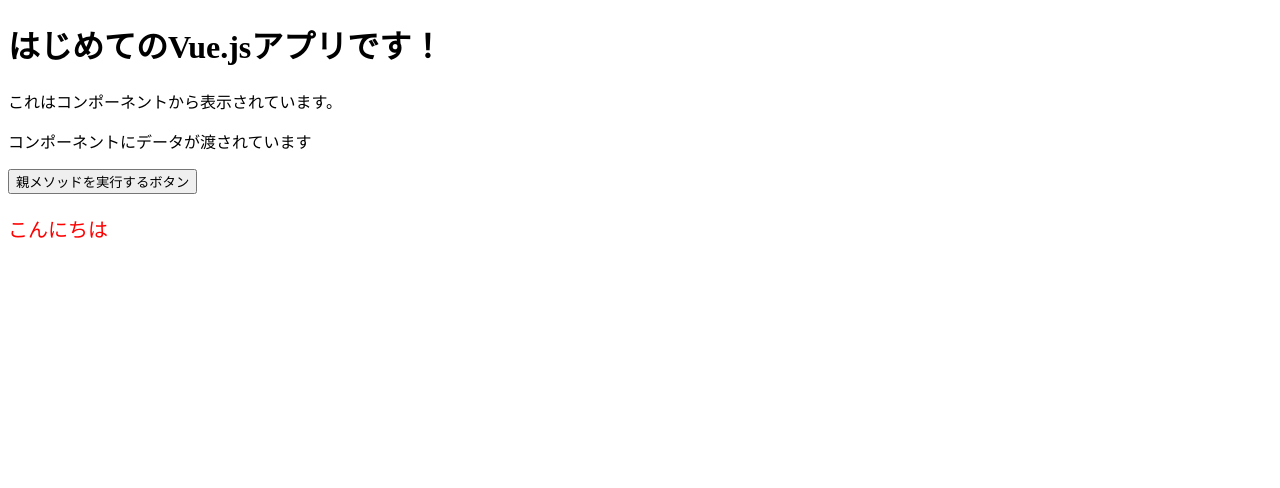
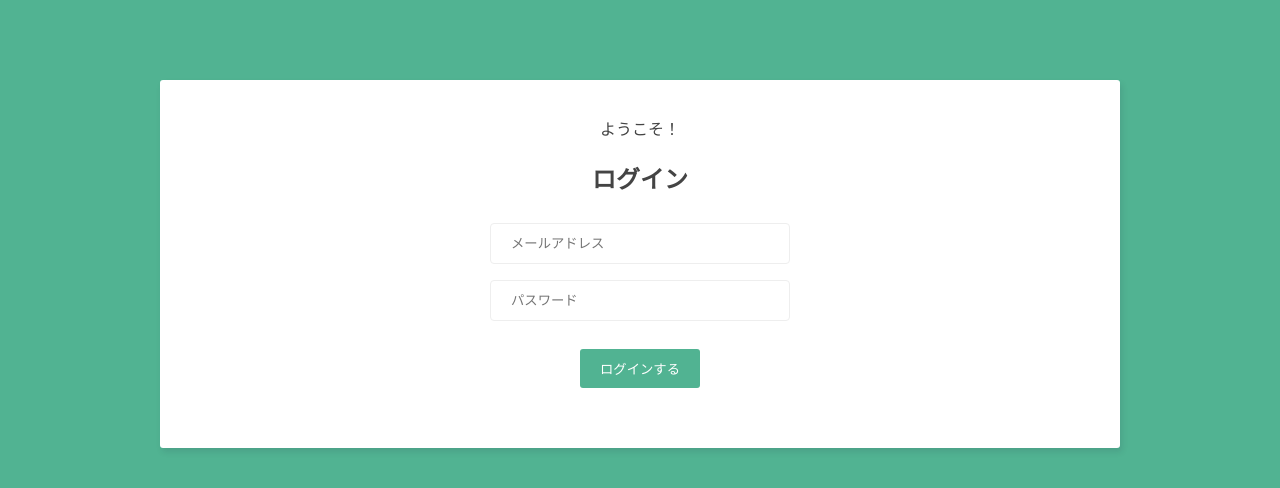
Before and after one commit to nyohoo/VuePractice, a Vue app in the folder live-chat-vuejs/: page / in a window 1280 px wide. Shown: the top 488 px of the page. Built offline with nearby package versions, Linux system fonts and the light colour scheme.

Commit message:
add: welcomeページの実装

```diff
--- /dev/null
+++ b/live-chat-vuejs/src/assets/main.css
@@ -0,0 +1,28 @@
+body {
+  background: #51b392;
+  color: #444
+}
+.container {
+  width: 90%;
+  max-width: 960px;
+  margin: 80px auto;
+  border-radius: 3px;
+  box-shadow: 2px 4px 6px rgba(28, 6, 49, 0.1);
+  background: white;
+}
+
+.error {
+  color: #ff3f80;
+  font-size:14px;
+}
+
+button {
+  text-decoration: none;
+  background: #51b392;
+  color: white;
+  font-weifht: bold;
+  border: 0;
+  border-radius: 3px;
+  padding: 10px 20px;
+  cursor: pointer;
+}
--- /dev/null
+++ b/live-chat-vuejs/src/components/LoginForm.vue
@@ -0,0 +1,21 @@
+<template>
+  <div>
+    <h2>ログイン</h2>
+    <form>
+      <input type="email" required placeholder="メールアドレス" v-model="email">
+      <input type="password" required placeholder="パスワード" v-model="password">
+      <button>ログインする</button>
+    </form>
+  </div>
+</template>
+
+<script>
+export default {
+  data () {
+    return {
+      email: '',
+      password: ''
+    }
+  }
+}
+</script>
--- a/live-chat-vuejs/src/main.js
+++ b/live-chat-vuejs/src/main.js
@@ -1,5 +1,6 @@
 import { createApp } from 'vue'
 import App from './App.vue'
 import router from './router'
+import './assets/main.css'
 
 createApp(App).use(router).mount('#app')
--- a/live-chat-vuejs/src/views/WelcomePage.vue
+++ b/live-chat-vuejs/src/views/WelcomePage.vue
@@ -1,45 +1,41 @@
 <template>
-  <div>
-    <h1>{{ title }}</h1>
-    <TestComponent @toggle="toggle" message="コンポーネントにデータが渡されています" />
-    <p v-if="isEnabled">こんにちは</p>
+  <div class="container welcome">
+    <p>ようこそ！</p>
+    <LoginForm />
   </div>
 </template>
 
 <script>
-import TestComponent from '../components/TestComponent.vue'
-
+import LoginForm from '../components/LoginForm.vue'
 export default {
-  components: {
-    TestComponent
-  },
-  data () {
-    return {
-      title: 'はじめてのVue.jsアプリです！',
-      subtitle: 'ようこそ',
-      isEnabled: true
-    }
-  },
-  computed: {
-    text () {
-      if (this.isEnabled) {
-        return 'こんにちは!'
-      } else {
-        return 'さようなら!'
-      }
-    }
-  },
-  methods: {
-    toggle () {
-      this.isEnabled = !this.isEnabled
-    }
-  }
+  components: { LoginForm},
 }
 </script>
 
-<style scoped>
-  p {
-    font-size: 20px;
-    color: red;
-  }
+<style>
+.welcome {
+  text-align: center;
+  padding: 20px 0;
+}
+.welcome form {
+  width: 300px;
+  margin: 20px auto;
+}
+.welcome label {
+  display: block;
+  margin: 20px 0 10px;
+}
+.welcome input {
+  width: 100%;
+  padding: 12px 20px;
+  margin: 8px auto;
+  border-radius: 4px;
+  border: 1px solid #eee;
+  outline: none;
+  box-sizing: border-box;
+}
+
+.welcome button {
+  margin: 20px auto;
+}
 </style>
```
